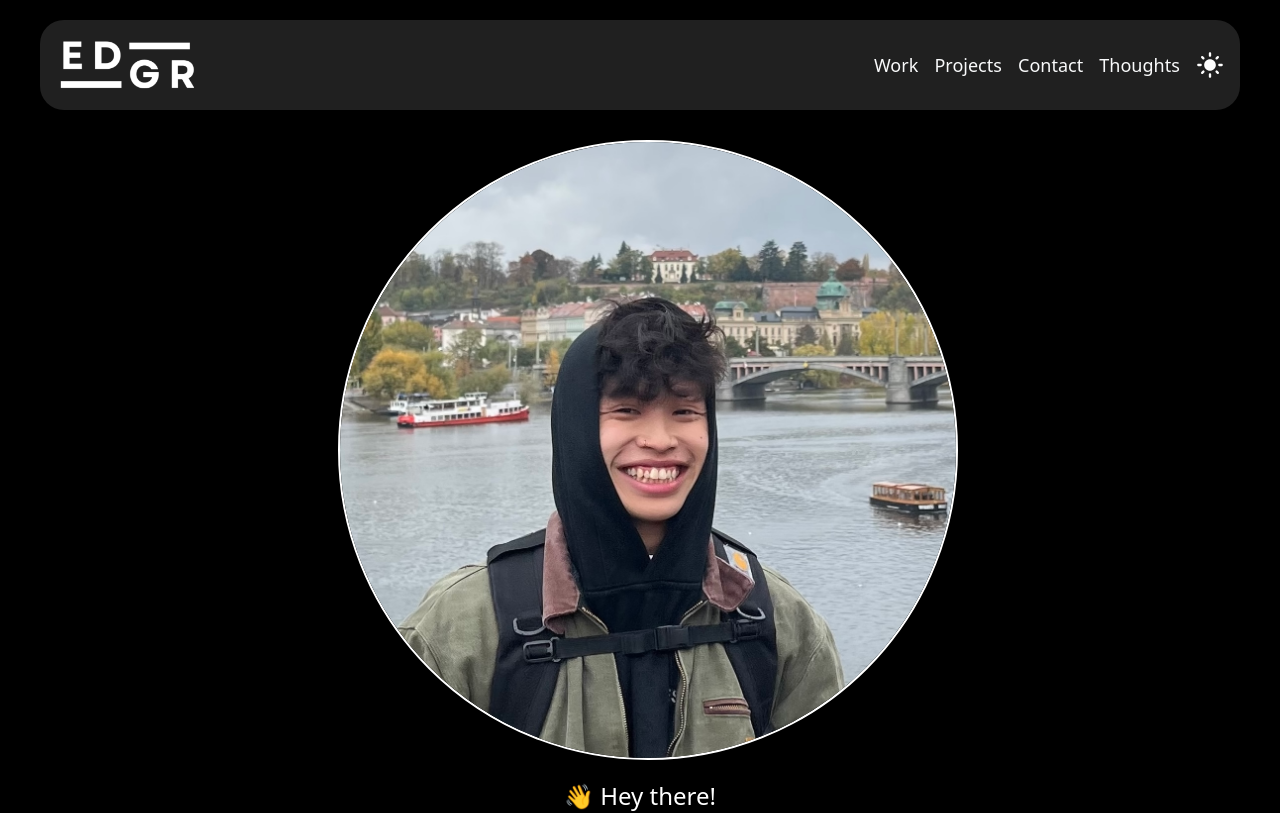
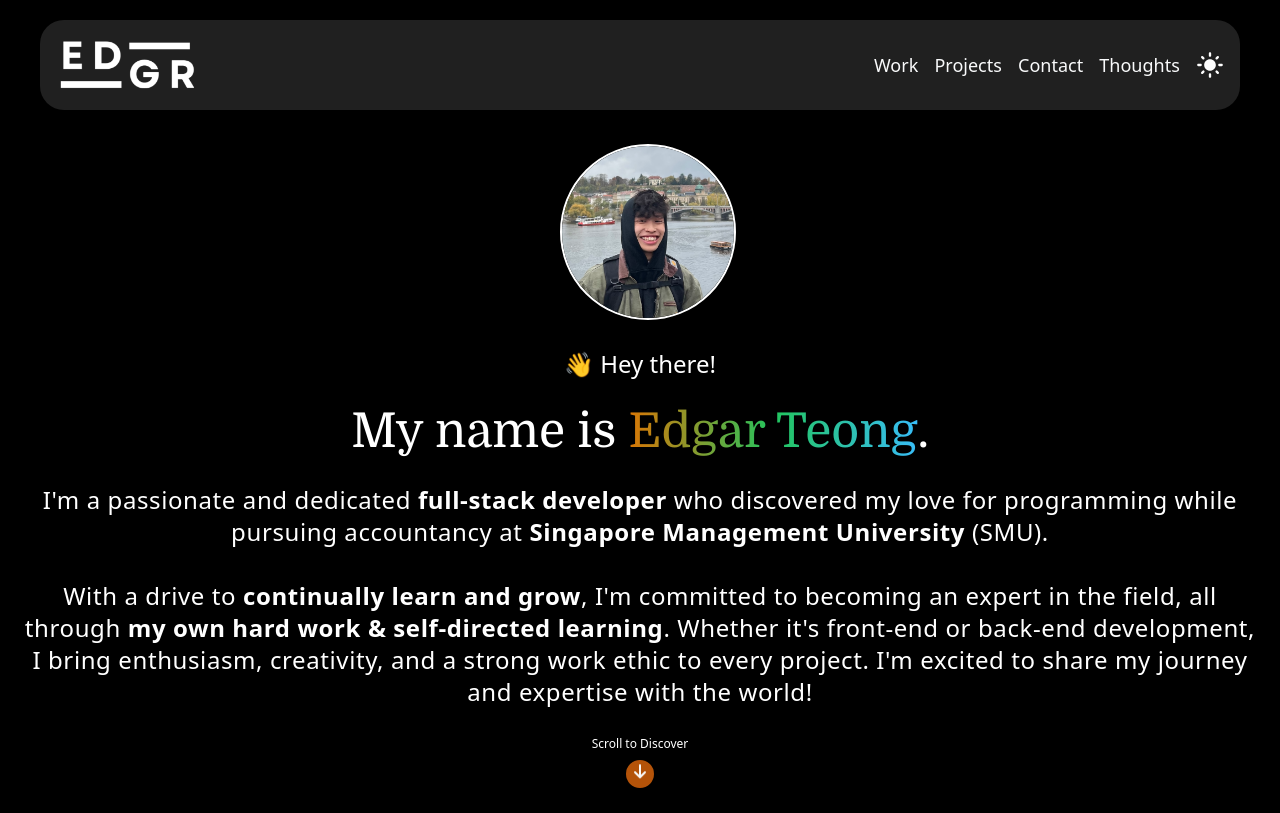
Before and after one commit to safarinexus/edgar-teong, a React (Vite) app: page / in a window 1280 px wide. Shown: the top 813 px of the page. Built offline with nearby package versions, Linux system fonts and the light colour scheme.

Commit message:
more dynamic sizing issues fixed

```diff
--- a/src/components/Headshot.tsx
+++ b/src/components/Headshot.tsx
@@ -3,7 +3,7 @@ import HeadshotPhoto from "../assets/headshot.jpeg"
 const Headshot = () => {
   return (
       <div id="headshot-container" className="relative left-2 flex justify-center items-center animate-fadeIn opacity-0">
-        <div className="relative size-3/6 border-black dark:border-white border-2 bg-white rounded-full overflow-hidden">
+        <div className="relative size-3/6 xs:size-44 border-black dark:border-white border-2 bg-white rounded-full overflow-hidden">
           <img
             src={HeadshotPhoto}
             alt="Headshot Photo"
--- a/src/components/PageComponents/Landing/Landing.tsx
+++ b/src/components/PageComponents/Landing/Landing.tsx
@@ -12,12 +12,12 @@ const Landing = () => {
                 <span className="animate-wave inline-block">👋</span>
                 &nbsp;Hey there!
             </h1>
-            <h3 id="my-name-is" className="font-domine text-[10vw] xs:text-[8vw] leading-none text-center">
+            <h3 id="my-name-is" className="font-domine text-[10vw] xs:text-[8vw] sm:text-5xl leading-none text-center">
                 My name is&nbsp;
                 <span className="bg-gradient-to-r from-amber-600 via-green-500 to-sky-400 inline-block text-transparent bg-clip-text">Edgar Teong</span>
                 .
             </h3>
-            <p className="tracking-wide text-center font-thin text-[4.5vw] xs:text-[3.8vw]">
+            <p className="tracking-wide text-center font-thin text-[3.8vw] xs:text-[3vw] sm:text-2xl">
                 I&#39;m a passionate and dedicated <span className="font-bold">full-stack developer</span> who discovered my love for programming while pursuing accountancy at&nbsp;
                 <span className="font-bold">Singapore Management University</span> &#40;SMU&#41;.
                 <br /><br />
```
